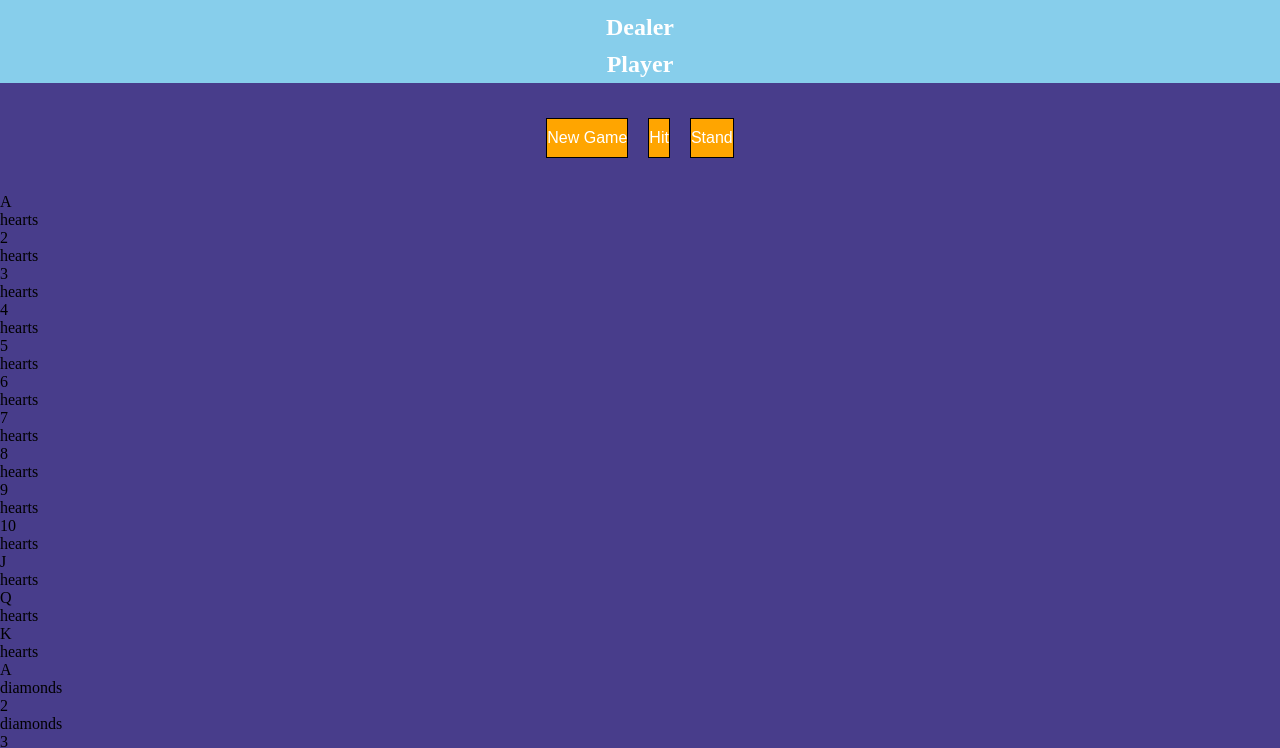
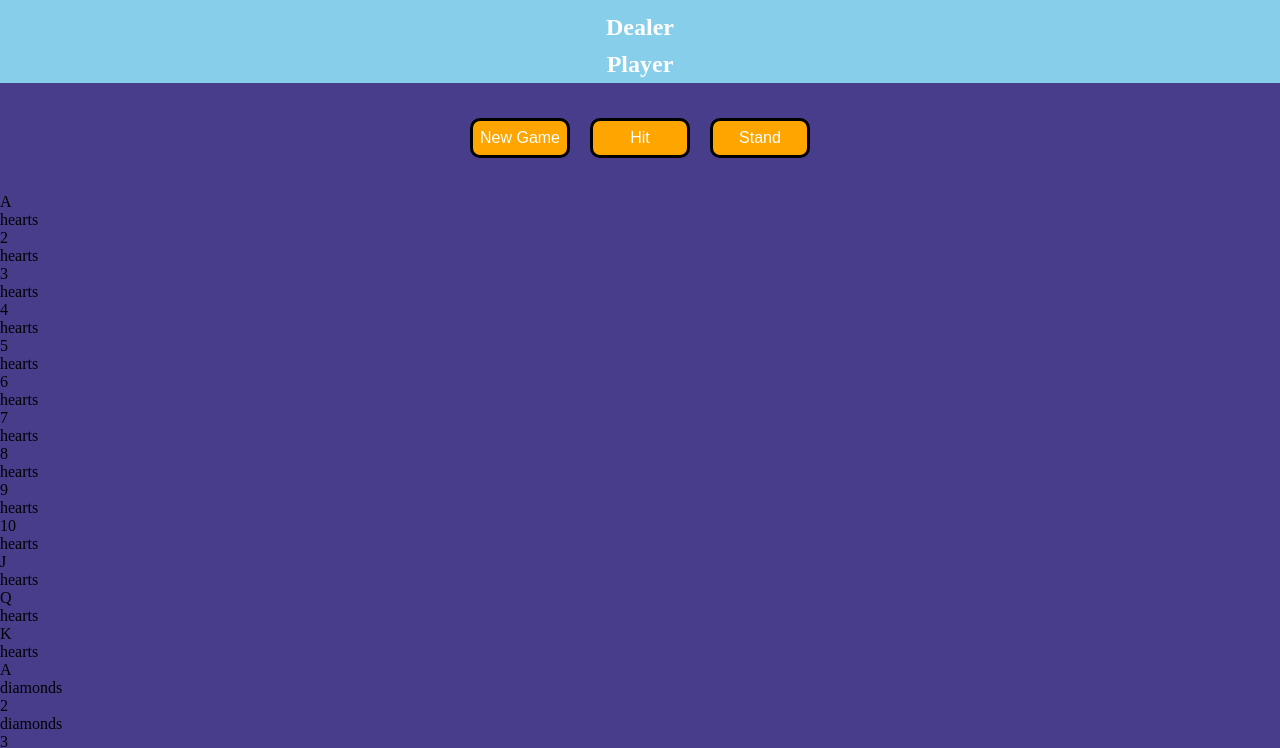
Before and after one commit to NLJZ/blackjack, a website: page src/index.html in a window 1280 px wide. Shown: the part 48-796 px from the top of the page. Drawn offline with nearby package versions, Linux system fonts and the light colour scheme; files that its build step writes are made by us from their sources.

Commit message:
button and header style

```diff
--- a/src/scss/_button.scss
+++ b/src/scss/_button.scss
@@ -1,7 +1,7 @@
 .box-3 input {
-  border: 1px solid black;
+  border: 3px solid black;
   height: 5vh;
-  width: 5wh;
+  width: 100px;
   justify-content: center;
   align-items: center;
   text-align: center;
@@ -10,6 +10,7 @@
   font-size: medium;
   color: white;
   margin: 10px;
+  border-radius: 10px;
 }
 .box-3 {
   display: flex;
```
